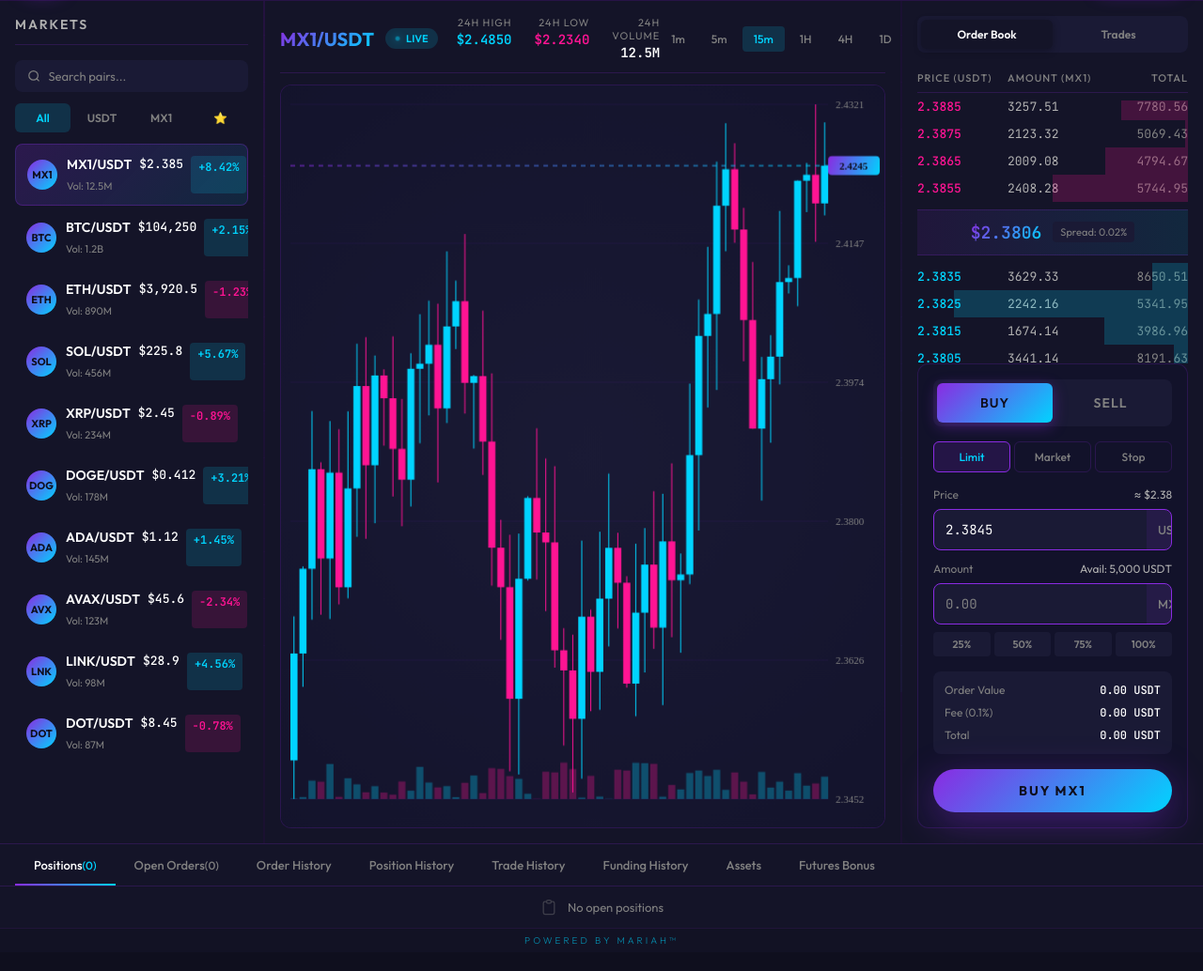
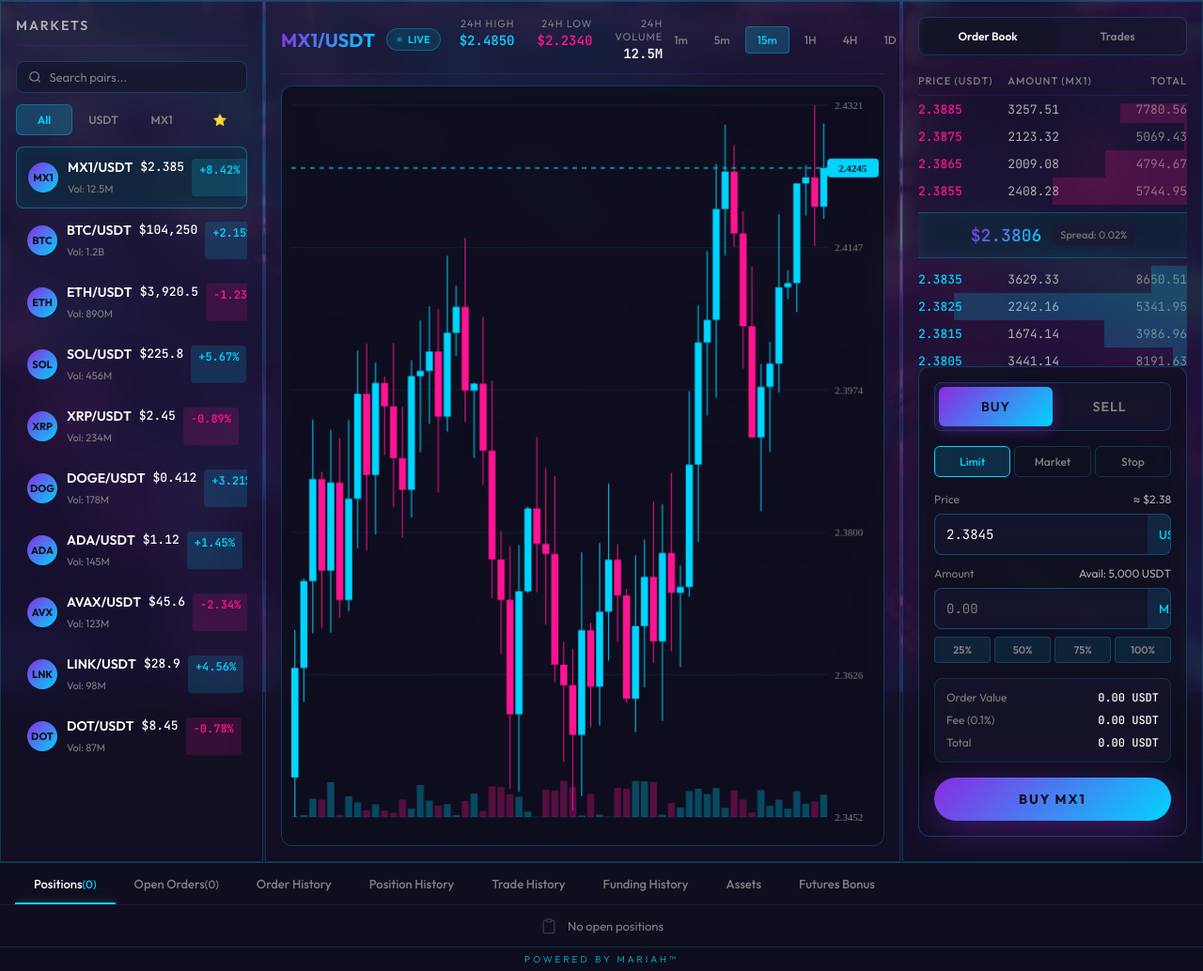
Before and after one commit to MariahsAI/MX1-Exchange, a plain HTML site: page index.html in a window 1280 px wide. Shown: the part 63-1097 px from the top of the page at 94% size. Drawn offline with Linux system fonts and the light colour scheme.

Commit message:
Update index.html

```diff
--- a/index.html
+++ b/index.html
@@ -53,10 +53,30 @@
             flex-direction: column;
         }
 
+        /* Background Image */
+        .bg-image {
+            position: fixed;
+            top: 0;
+            left: 0;
+            width: 100%;
+            height: 100%;
+            background-image: url('bg-blockchain.jpg');
+            background-size: cover;
+            background-position: center;
+            background-repeat: no-repeat;
+            opacity: 0.4;
+            pointer-events: none;
+            z-index: 0;
+        }
+
         @media (max-width: 900px) {
             body {
                 height: auto;
                 min-height: 100vh;
+            }
+
+            .bg-image {
+                opacity: 0.3;
             }
         }
 
@@ -68,11 +88,11 @@
             width: 100%;
             height: 100%;
             background-image:
-                linear-gradient(rgba(138, 43, 226, 0.03) 1px, transparent 1px),
-                linear-gradient(90deg, rgba(138, 43, 226, 0.03) 1px, transparent 1px);
+                linear-gradient(rgba(0, 212, 255, 0.03) 1px, transparent 1px),
+                linear-gradient(90deg, rgba(0, 212, 255, 0.03) 1px, transparent 1px);
             background-size: 50px 50px;
             pointer-events: none;
-            z-index: 0;
+            z-index: 1;
         }
 
         .bg-glow {
@@ -81,11 +101,15 @@
             left: 0;
             width: 100%;
             height: 100%;
-            background: radial-gradient(ellipse at 30% 20%, rgba(138, 43, 226, 0.15) 0%, transparent 50%),
-                        radial-gradient(ellipse at 70% 80%, rgba(0, 212, 255, 0.08) 0%, transparent 50%);
+            background:
+                radial-gradient(ellipse at 10% 20%, rgba(0, 212, 255, 0.2) 0%, transparent 40%),
+                radial-gradient(ellipse at 90% 80%, rgba(138, 43, 226, 0.25) 0%, transparent 40%),
+                radial-gradient(ellipse at 50% 10%, rgba(0, 212, 255, 0.15) 0%, transparent 50%),
+                radial-gradient(ellipse at 80% 30%, rgba(255, 20, 147, 0.1) 0%, transparent 40%),
+                radial-gradient(ellipse at 20% 70%, rgba(138, 43, 226, 0.2) 0%, transparent 45%);
             pointer-events: none;
-            z-index: 0;
-            animation: glowPulse 15s ease-in-out infinite;
+            z-index: 1;
+            animation: glowPulse 20s ease-in-out infinite;
         }
 
         @media (max-width: 768px) {
@@ -95,7 +119,7 @@
 
             .bg-glow {
                 animation: none;
-                opacity: 0.5;
+                opacity: 0.7;
             }
         }
 
@@ -114,9 +138,10 @@
             padding: 0 24px;
             height: 64px;
             flex-shrink: 0;
-            background: rgba(15, 15, 30, 0.9);
+            background: rgba(15, 15, 30, 0.7);
             backdrop-filter: blur(20px);
-            border-bottom: 1px solid var(--border-color);
+            -webkit-backdrop-filter: blur(20px);
+            border-bottom: 1px solid rgba(0, 212, 255, 0.25);
         }
 
         .logo {
@@ -172,7 +197,8 @@
 
         nav a.active {
             color: var(--cyan);
-            background: var(--green-dim);
+            background: rgba(0, 212, 255, 0.15);
+            border: 1px solid rgba(0, 212, 255, 0.3);
         }
 
         .header-actions {
@@ -193,14 +219,16 @@
         }
 
         .btn-ghost {
-            background: transparent;
+            background: rgba(26, 26, 53, 0.5);
+            backdrop-filter: blur(10px);
+            -webkit-backdrop-filter: blur(10px);
             color: var(--text-primary);
-            border: 1px solid var(--border-color);
+            border: 1px solid rgba(0, 212, 255, 0.3);
         }
 
         .btn-ghost:hover {
-            border-color: var(--purple);
-            background: rgba(138, 43, 226, 0.1);
+            border-color: var(--cyan);
+            background: rgba(0, 212, 255, 0.15);
         }
 
         .btn-primary {
@@ -245,9 +273,12 @@
         }
 
         .panel {
-            background: var(--bg-secondary);
+            background: rgba(15, 15, 30, 0.65);
+            backdrop-filter: blur(20px);
+            -webkit-backdrop-filter: blur(20px);
             padding: 16px;
             overflow-y: auto;
+            border: 1px solid rgba(0, 212, 255, 0.2);
         }
 
         /* Market List Panel */
@@ -277,16 +308,18 @@
         .search-box {
             display: flex;
             align-items: center;
-            background: var(--bg-tertiary);
+            background: rgba(26, 26, 53, 0.6);
+            backdrop-filter: blur(10px);
+            -webkit-backdrop-filter: blur(10px);
             border-radius: 8px;
             padding: 8px 12px;
             margin-bottom: 12px;
-            border: 1px solid transparent;
+            border: 1px solid rgba(0, 212, 255, 0.2);
             transition: border-color 0.2s;
         }
 
         .search-box:focus-within {
-            border-color: var(--purple);
+            border-color: var(--cyan);
         }
 
         .search-box svg {
@@ -329,8 +362,9 @@
         }
 
         .market-tab.active {
-            background: var(--green-dim);
+            background: rgba(0, 212, 255, 0.2);
             color: var(--cyan);
+            border: 1px solid rgba(0, 212, 255, 0.3);
         }
 
         .market-tab:hover:not(.active) {
@@ -359,8 +393,10 @@
         }
 
         .market-item.active {
-            background: linear-gradient(135deg, rgba(138, 43, 226, 0.2) 0%, rgba(0, 212, 255, 0.1) 100%);
-            border: 1px solid rgba(138, 43, 226, 0.3);
+            background: rgba(0, 212, 255, 0.1);
+            backdrop-filter: blur(10px);
+            -webkit-backdrop-filter: blur(10px);
+            border: 1px solid rgba(0, 212, 255, 0.35);
         }
 
         .market-pair {
@@ -458,7 +494,9 @@
 
         .live-badge {
             padding: 4px 10px;
-            background: var(--green-dim);
+            background: rgba(0, 212, 255, 0.15);
+            backdrop-filter: blur(10px);
+            -webkit-backdrop-filter: blur(10px);
             color: var(--cyan);
             font-size: 11px;
             font-weight: 600;
@@ -466,6 +504,7 @@
             display: flex;
             align-items: center;
             gap: 6px;
+            border: 1px solid rgba(0, 212, 255, 0.3);
         }
 
         .live-dot {
@@ -527,8 +566,9 @@
         }
 
         .timeframe-btn.active {
-            background: var(--green-dim);
+            background: rgba(0, 212, 255, 0.2);
             color: var(--cyan);
+            border: 1px solid rgba(0, 212, 255, 0.3);
         }
 
         .timeframe-btn:hover:not(.active) {
@@ -540,11 +580,13 @@
         .chart-canvas {
             flex: 1;
             position: relative;
-            background: var(--bg-card);
+            background: rgba(15, 15, 30, 0.5);
+            backdrop-filter: blur(10px);
+            -webkit-backdrop-filter: blur(10px);
             border-radius: 12px;
             overflow: hidden;
             min-height: 500px;
-            border: 1px solid var(--border-color);
+            border: 1px solid rgba(0, 212, 255, 0.25);
         }
 
         @media (max-width: 768px) {
@@ -569,9 +611,12 @@
         .orderbook-tabs {
             display: flex;
             margin-bottom: 12px;
-            background: var(--bg-tertiary);
+            background: rgba(26, 26, 53, 0.6);
+            backdrop-filter: blur(10px);
+            -webkit-backdrop-filter: blur(10px);
             border-radius: 8px;
             padding: 4px;
+            border: 1px solid rgba(0, 212, 255, 0.2);
         }
 
         .orderbook-tab {
@@ -679,10 +724,12 @@
             align-items: center;
             justify-content: center;
             padding: 12px 0;
-            border-top: 1px solid var(--border-color);
-            border-bottom: 1px solid var(--border-color);
+            border-top: 1px solid rgba(0, 212, 255, 0.25);
+            border-bottom: 1px solid rgba(0, 212, 255, 0.25);
             margin: 8px 0;
-            background: linear-gradient(90deg, rgba(138, 43, 226, 0.1) 0%, rgba(0, 212, 255, 0.1) 100%);
+            background: rgba(0, 212, 255, 0.08);
+            backdrop-filter: blur(10px);
+            -webkit-backdrop-filter: blur(10px);
         }
 
         .spread-price {
@@ -706,18 +753,23 @@
 
         /* Trade Form */
         .trade-form {
-            background: var(--bg-card);
+            background: rgba(15, 15, 30, 0.5);
+            backdrop-filter: blur(16px);
+            -webkit-backdrop-filter: blur(16px);
             border-radius: 12px;
             padding: 16px;
-            border: 1px solid var(--border-color);
+            border: 1px solid rgba(0, 212, 255, 0.25);
         }
 
         .form-tabs {
             display: flex;
             margin-bottom: 16px;
-            background: var(--bg-tertiary);
+            background: rgba(26, 26, 53, 0.6);
+            backdrop-filter: blur(10px);
+            -webkit-backdrop-filter: blur(10px);
             border-radius: 8px;
             padding: 4px;
+            border: 1px solid rgba(0, 212, 255, 0.2);
         }
 
         .form-tab {
@@ -758,7 +810,7 @@
             flex: 1;
             padding: 8px;
             background: transparent;
-            border: 1px solid var(--border-color);
+            border: 1px solid rgba(0, 212, 255, 0.2);
             color: var(--text-muted);
             font-size: 12px;
             font-weight: 500;
@@ -769,9 +821,9 @@
         }
 
         .order-type-btn.active {
-            border-color: var(--purple);
+            border-color: var(--cyan);
             color: var(--cyan);
-            background: rgba(138, 43, 226, 0.15);
+            background: rgba(0, 212, 255, 0.15);
         }
 
         .form-group {
@@ -792,16 +844,18 @@
 
         .input-group {
             display: flex;
-            background: var(--bg-tertiary);
+            background: rgba(26, 26, 53, 0.6);
+            backdrop-filter: blur(10px);
+            -webkit-backdrop-filter: blur(10px);
             border-radius: 8px;
-            border: 1px solid var(--purple);
+            border: 1px solid rgba(0, 212, 255, 0.3);
             overflow: hidden;
             transition: border-color 0.2s, box-shadow 0.2s;
         }
 
         .input-group:focus-within {
             border-color: var(--cyan);
-            box-shadow: 0 0 0 2px rgba(138, 43, 226, 0.3);
+            box-shadow: 0 0 0 2px rgba(0, 212, 255, 0.2);
         }
 
         .input-group input {
@@ -823,10 +877,10 @@
             display: flex;
             align-items: center;
             padding: 0 12px;
-            color: var(--text-muted);
+            color: var(--cyan);
             font-size: 13px;
             font-weight: 500;
-            background: rgba(138, 43, 226, 0.1);
+            background: rgba(0, 212, 255, 0.1);
         }
 
         .percent-buttons {
@@ -838,8 +892,8 @@
         .percent-btn {
             flex: 1;
             padding: 6px;
-            background: var(--bg-tertiary);
-            border: none;
+            background: rgba(0, 212, 255, 0.1);
+            border: 1px solid rgba(0, 212, 255, 0.2);
             color: var(--text-muted);
             font-size: 11px;
             font-weight: 600;
@@ -850,15 +904,19 @@
         }
 
         .percent-btn:hover {
-            background: rgba(138, 43, 226, 0.2);
+            background: rgba(0, 212, 255, 0.25);
+            border-color: var(--cyan);
             color: var(--cyan);
         }
 
         .order-summary {
-            background: var(--bg-tertiary);
+            background: rgba(26, 26, 53, 0.5);
+            backdrop-filter: blur(10px);
+            -webkit-backdrop-filter: blur(10px);
             border-radius: 8px;
             padding: 12px;
             margin: 16px 0;
+            border: 1px solid rgba(0, 212, 255, 0.15);
         }
 
         .summary-row {
@@ -977,9 +1035,11 @@
             font-weight: 300;
             letter-spacing: 3px;
             text-transform: uppercase;
-            background: var(--bg-secondary);
-            opacity: 0.6;
-            border-top: 1px solid var(--border-color);
+            background: rgba(15, 15, 30, 0.7);
+            backdrop-filter: blur(10px);
+            -webkit-backdrop-filter: blur(10px);
+            opacity: 0.9;
+            border-top: 1px solid rgba(0, 212, 255, 0.2);
         }
 
         /* Positions Panel */
@@ -987,8 +1047,10 @@
             position: relative;
             z-index: 10;
             flex-shrink: 0;
-            background: var(--bg-secondary);
-            border-top: 1px solid var(--border-color);
+            background: rgba(15, 15, 30, 0.7);
+            backdrop-filter: blur(20px);
+            -webkit-backdrop-filter: blur(20px);
+            border-top: 1px solid rgba(0, 212, 255, 0.25);
         }
 
         .positions-tabs {
@@ -1036,7 +1098,8 @@
             left: 0;
             right: 0;
             height: 2px;
-            background: var(--accent-gradient);
+            background: var(--cyan);
+            box-shadow: 0 0 10px rgba(0, 212, 255, 0.5);
         }
 
         .positions-tab .count {
@@ -1359,6 +1422,7 @@
     </style>
 </head>
 <body>
+    <div class="bg-image"></div>
     <div class="bg-grid"></div>
     <div class="bg-glow"></div>
 
@@ -1704,17 +1768,14 @@
             const height = canvas.height;
 
             // Mariah AI Colors
-            const gridColor = 'rgba(138, 43, 226, 0.08)';
+            const gridColor = 'rgba(0, 212, 255, 0.1)';
             const textColor = '#808080';
             const cyanColor = '#00d4ff';
             const pinkColor = '#ff1493';
             const purpleColor = '#8a2be2';
 
-            // Clear with gradient background
-            const bgGradient = ctx.createRadialGradient(width/2, height/2, 0, width/2, height/2, width);
-            bgGradient.addColorStop(0, '#1a1a35');
-            bgGradient.addColorStop(1, '#12122a');
-            ctx.fillStyle = bgGradient;
+            // Clear with semi-transparent background
+            ctx.fillStyle = 'rgba(15, 15, 30, 0.6)';
             ctx.fillRect(0, 0, width, height);
 
             // Generate candle data
@@ -1801,11 +1862,7 @@
             const currentPrice = candles[candles.length - 1].close;
             const currentY = padding.top + ((maxPrice - currentPrice) / priceRange) * chartHeight;
 
-            const lineGradient = ctx.createLinearGradient(padding.left, 0, width - padding.right, 0);
-            lineGradient.addColorStop(0, 'rgba(138, 43, 226, 0.5)');
-            lineGradient.addColorStop(1, 'rgba(0, 212, 255, 0.5)');
-
-            ctx.strokeStyle = lineGradient;
+            ctx.strokeStyle = 'rgba(0, 212, 255, 0.6)';
             ctx.setLineDash([5, 5]);
             ctx.lineWidth = 2;
             ctx.beginPath();
@@ -1815,11 +1872,7 @@
             ctx.setLineDash([]);
 
             // Price label
-            const labelGradient = ctx.createLinearGradient(width - padding.right, currentY - 10, width - padding.right + 55, currentY + 10);
-            labelGradient.addColorStop(0, purpleColor);
-            labelGradient.addColorStop(1, cyanColor);
-
-            ctx.fillStyle = labelGradient;
+            ctx.fillStyle = cyanColor;
             ctx.beginPath();
             ctx.roundRect(width - padding.right, currentY - 10, 55, 20, 4);
             ctx.fill();
```
